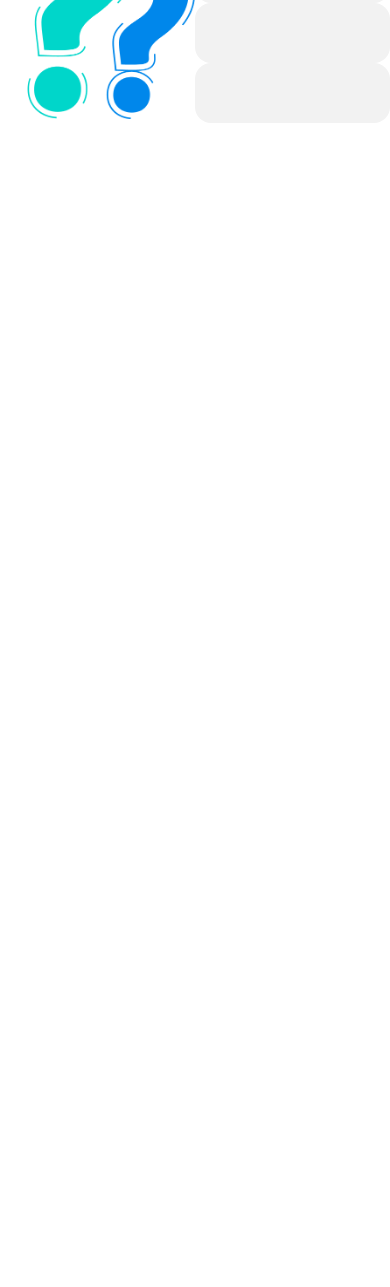
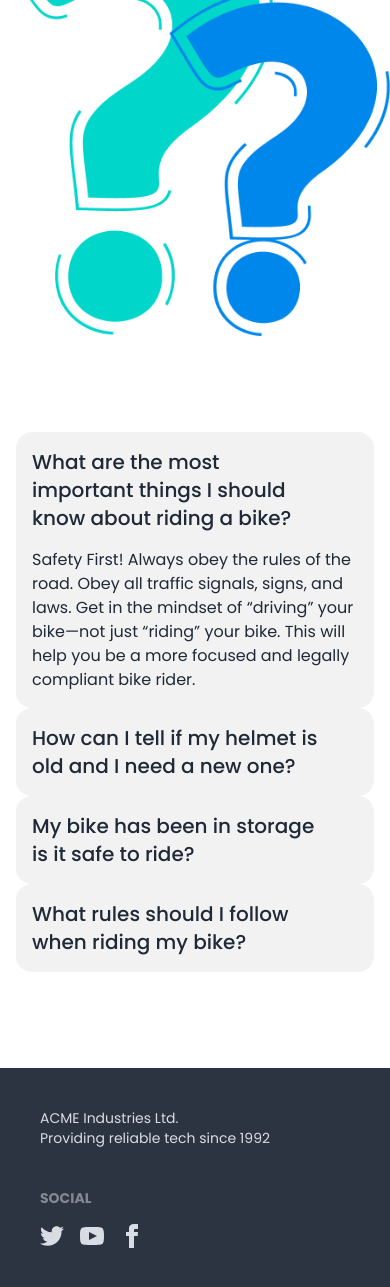
Before and after one commit to Easin2023/Biker-Zone, a plain HTML site: page index.html in a window 390 px wide. Shown: the part 5616-6903 px from the top of the page. Before the commit the page ends 5739 px from the top, so only its background shows below. Drawn offline with nearby package versions, Linux system fonts and the light colour scheme.

Commit message:
complete a web site

```diff
--- a/index.html
+++ b/index.html
@@ -155,7 +155,7 @@
       <section>
         <h1 class="text-center text-3xl lg:text-4xl font-semibold pt-40">Fetured Bikes In This Year</h1>
         <p class="text-1xl text-center text-red-400">Best bike collection</p>
-        <div class="grid px-10 grid-flow-row pb-20 lg:pl-20 lg:grid-flow-col py-28">
+        <div class="grid px-10 grid-cols-1 md:grid-cols-2 pb-20 lg:pl-20 lg:grid-cols-3 py-28">
           <img src="images/others/feature-bike.png" alt="">
           <img src="images/others/feature-bike.png" alt="">
           <img src="images/others/feature-bike.png" alt="">
@@ -278,44 +278,66 @@
         <!-- title  -->
         <h1 class="text-3xl lg:text-4xl text-center font-semibold py-28">Frequently Asked <span class="text-red-600">Questions</span></h1>
         <!-- question container  -->
-        <div class="flex justify-between">
+        <div class=" lg:flex  lg:justify-between">
           <div class="flex-1">
              <img src="images/others/faq.png" alt="">
           </div>
-          <div class="flex-1">
+          <div class="flex-1 py-24 px-4">
             <div class="collapse bg-base-200">
               <input type="radio" name="my-accordion-1" checked="checked" />
               <div class="collapse-title text-xl font-medium">
-                <Translate text="Click to open this one and close others" />
+                What are the most important things I should
+know about riding a bike?
               </div>
               <div class="collapse-content">
-                <p>hello</p>
+                <p>Safety First! Always obey the rules of the road. Obey all traffic signals, signs, and laws. Get in the mindset of “driving” your bike—not just “riding” your bike. This will help you be a more focused and legally compliant bike rider. </p>
               </div>
             </div>
             <div class="collapse bg-base-200">
               <input type="radio" name="my-accordion-1" />
               <div class="collapse-title text-xl font-medium">
-                <Translate text="Click to open this one and close others" />
+                How can I tell if my helmet is old and I need a
+new one?
               </div>
               <div class="collapse-content">
-                <p>hello</p>
+                <p>Safety First! Always obey the rules of the road. Obey all traffic signals, signs, and laws. Get in the mindset of “driving” your bike—not just “riding” your bike. This will help you be a more focused and legally compliant bike rider. </p>
               </div>
             </div>
             <div class="collapse bg-base-200">
               <input type="radio" name="my-accordion-1" />
               <div class="collapse-title text-xl font-medium">
-                <Translate text="Click to open this one and close others" />
+                My bike has been in storage is it safe to ride?
               </div>
               <div class="collapse-content">
-                <p>hello</p>
+                <p>Safety First! Always obey the rules of the road. Obey all traffic signals, signs, and laws. Get in the mindset of “driving” your bike—not just “riding” your bike. This will help you be a more focused and legally compliant bike rider. </p>
+              </div>
+            </div>
+            <div class="collapse bg-base-200">
+              <input type="radio" name="my-accordion-1" />
+              <div class="collapse-title text-xl font-medium">
+                What rules should I follow when riding my bike?
+              </div>
+              <div class="collapse-content">
+                <p>Safety First! Always obey the rules of the road. Obey all traffic signals, signs, and laws. Get in the mindset of “driving” your bike—not just “riding” your bike. This will help you be a more focused and legally compliant bike rider. </p>
               </div>
             </div>
           </div>
         </div>
       </section>
     </main>
-    <footer>
-
-    </footer>
+      <footer class="footer p-10 bg-neutral text-neutral-content">
+        <div>
+          <!-- <svg width="50" height="50" viewBox="0 0 24 24" xmlns="http://www.w3.org/2000/svg" fill-rule="evenodd" clip-rule="evenodd" class="fill-current"><path d="M22.672 15.226l-2.432.811.841 2.515c.33 1.019-.209 2.127-1.23 2.456-1.15.325-2.148-.321-2.463-1.226l-.84-2.518-5.013 1.677.84 2.517c.391 1.203-.434 2.542-1.831 2.542-.88 0-1.601-.564-1.86-1.314l-.842-2.516-2.431.809c-1.135.328-2.145-.317-2.463-1.229-.329-1.018.211-2.127 1.231-2.456l2.432-.809-1.621-4.823-2.432.808c-1.355.384-2.558-.59-2.558-1.839 0-.817.509-1.582 1.327-1.846l2.433-.809-.842-2.515c-.33-1.02.211-2.129 1.232-2.458 1.02-.329 2.13.209 2.461 1.229l.842 2.515 5.011-1.677-.839-2.517c-.403-1.238.484-2.553 1.843-2.553.819 0 1.585.509 1.85 1.326l.841 2.517 2.431-.81c1.02-.33 2.131.211 2.461 1.229.332 1.018-.21 2.126-1.23 2.456l-2.433.809 1.622 4.823 2.433-.809c1.242-.401 2.557.484 2.557 1.838 0 .819-.51 1.583-1.328 1.847m-8.992-6.428l-5.01 1.675 1.619 4.828 5.011-1.674-1.62-4.829z"></path></svg> -->
+          <p>ACME Industries Ltd.<br/>Providing reliable tech since 1992</p>
+        </div>
+        <div>
+          <span class="footer-title">Social</span>
+          <div class="grid grid-flow-col gap-4">
+            <a><svg xmlns="http://www.w3.org/2000/svg" width="24" height="24" viewBox="0 0 24 24" class="fill-current"><path d="M24 4.557c-.883.392-1.832.656-2.828.775 1.017-.609 1.798-1.574 2.165-2.724-.951.564-2.005.974-3.127 1.195-.897-.957-2.178-1.555-3.594-1.555-3.179 0-5.515 2.966-4.797 6.045-4.091-.205-7.719-2.165-10.148-5.144-1.29 2.213-.669 5.108 1.523 6.574-.806-.026-1.566-.247-2.229-.616-.054 2.281 1.581 4.415 3.949 4.89-.693.188-1.452.232-2.224.084.626 1.956 2.444 3.379 4.6 3.419-2.07 1.623-4.678 2.348-7.29 2.04 2.179 1.397 4.768 2.212 7.548 2.212 9.142 0 14.307-7.721 13.995-14.646.962-.695 1.797-1.562 2.457-2.549z"></path></svg></a>
+            <a><svg xmlns="http://www.w3.org/2000/svg" width="24" height="24" viewBox="0 0 24 24" class="fill-current"><path d="M19.615 3.184c-3.604-.246-11.631-.245-15.23 0-3.897.266-4.356 2.62-4.385 8.816.029 6.185.484 8.549 4.385 8.816 3.6.245 11.626.246 15.23 0 3.897-.266 4.356-2.62 4.385-8.816-.029-6.185-.484-8.549-4.385-8.816zm-10.615 12.816v-8l8 3.993-8 4.007z"></path></svg></a>
+            <a><svg xmlns="http://www.w3.org/2000/svg" width="24" height="24" viewBox="0 0 24 24" class="fill-current"><path d="M9 8h-3v4h3v12h5v-12h3.642l.358-4h-4v-1.667c0-.955.192-1.333 1.115-1.333h2.885v-5h-3.808c-3.596 0-5.192 1.583-5.192 4.615v3.385z"></path></svg></a>
+          </div>
+        </div>
+      </footer>
 </body>
 </html>
```
